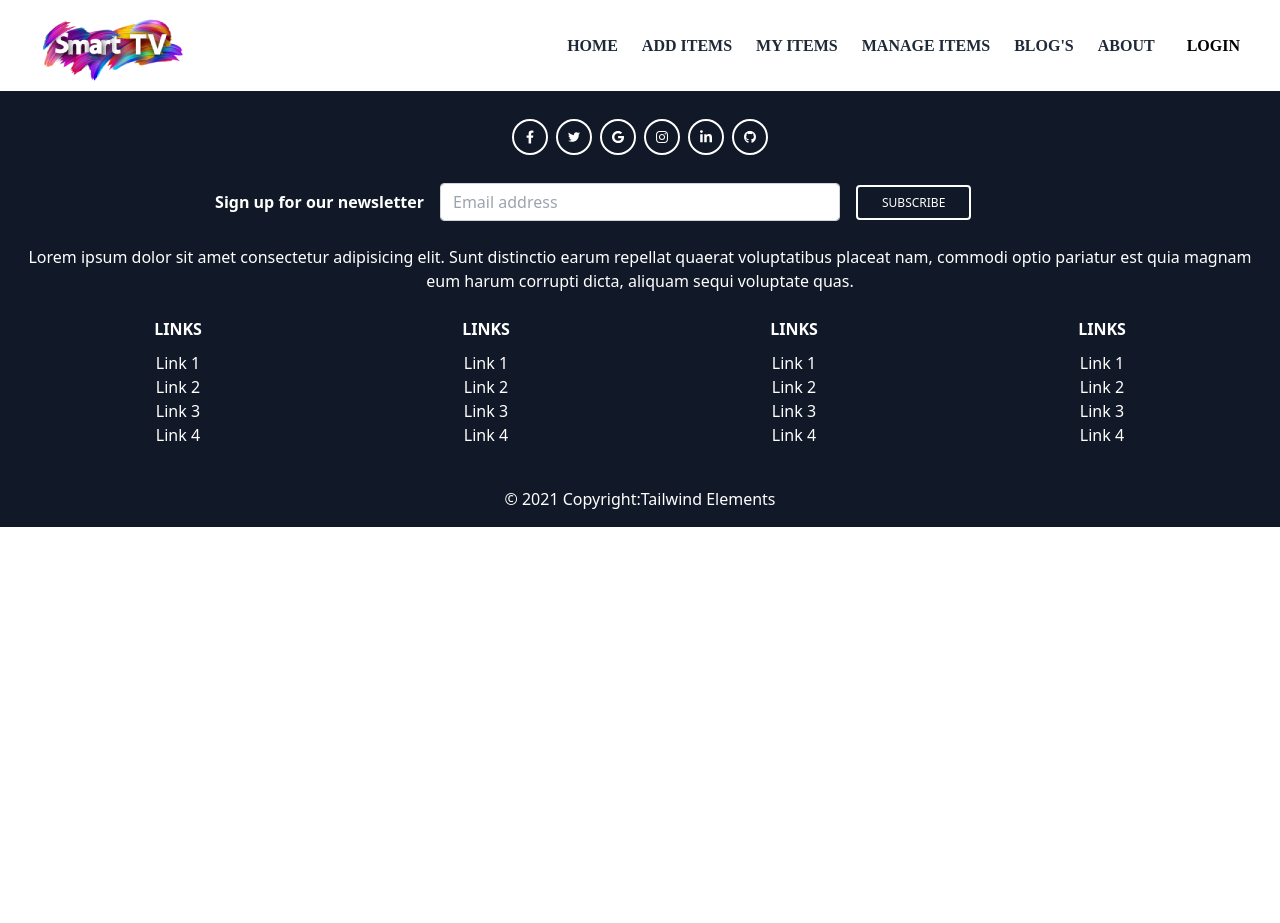
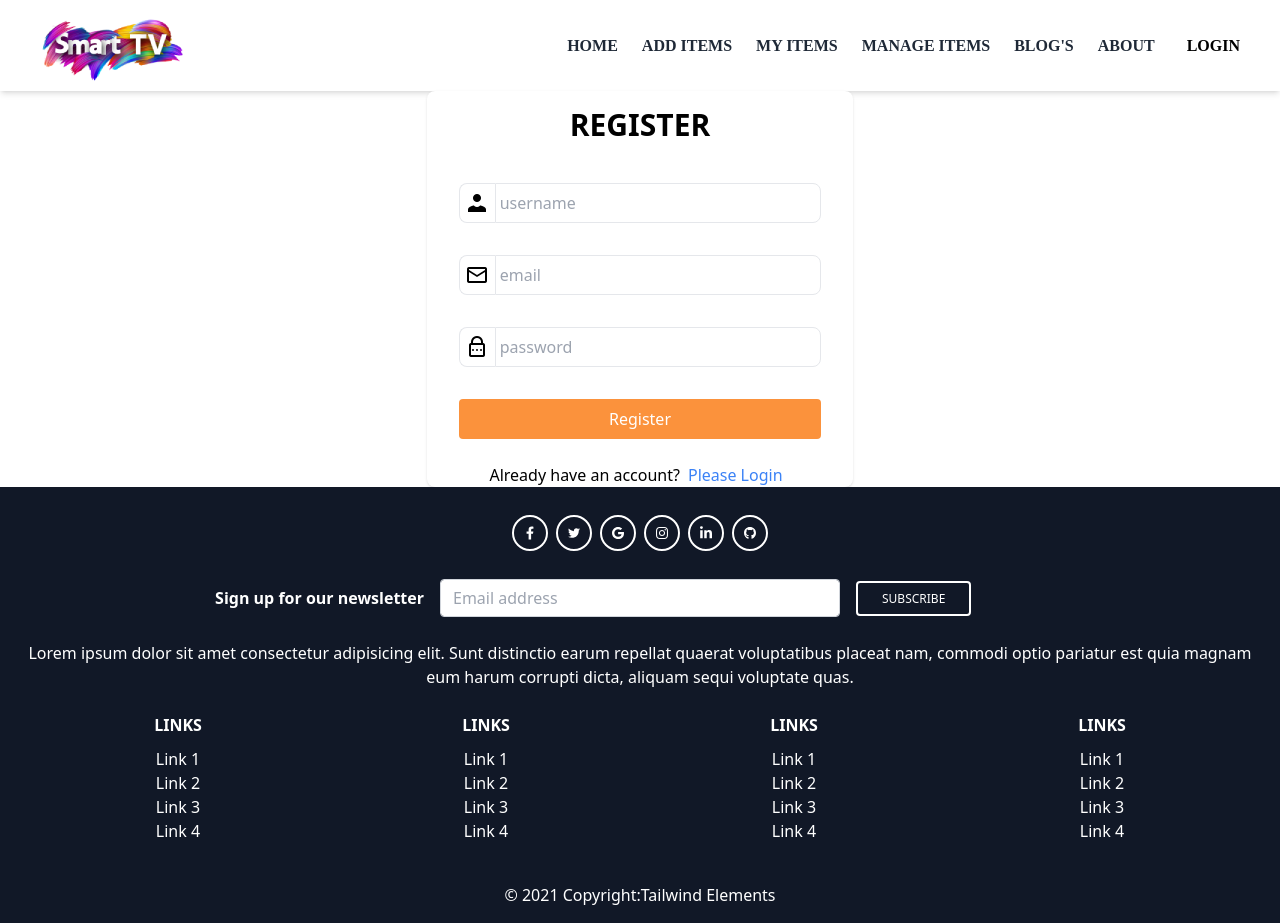
Before and after one commit to shoronshaha/smart-tv-warehouse-client, a React (Create React App) app: page /register in a window 1280 px wide. Before the commit the page ends 800 px from the top, so only its background shows below. Built offline with nearby package versions, Linux system fonts and the light colour scheme; what tw-elements would draw is missing.

Commit message:
create register page

```diff
--- a/src/App.js
+++ b/src/App.js
@@ -2,7 +2,7 @@ import { Route, Routes } from 'react-router-dom';
 import './App.css';
 import Home from './Components/Home/Home/Home';
 import Login from './Components/Login/Login/Login';
-// import Register from './Components/Login/Register/Register';
+import Register from './Components/Login/Register/Register';
 import Footer from './Components/Shared/Footer/Footer';
 import Navbar from './Components/Shared/Navbar/Navbar';
 
@@ -16,7 +16,7 @@ function App() {
         <Route path='/' element={<Home></Home>}></Route>
         <Route path='/home' element={<Home></Home>}></Route>
         <Route path='/login' element={<Login></Login>}></Route>
-        {/* <Route path='/register' element={<Register />} /> */}
+        <Route path='/register' element={<Register />} />
 
       </Routes>
       <Footer></Footer>
--- /dev/null
+++ b/src/Components/Login/Register/Register.js
@@ -0,0 +1,87 @@
+import React from 'react';
+import username from '../../../Images/icons/user.png';
+import mail from '../../../Images/icons/mail.png';
+import password from '../../../Images/icons/password.png';
+import { Link, useNavigate } from 'react-router-dom';
+import auth from '../../../Firebase/Firebase.init';
+import { useCreateUserWithEmailAndPassword, useUpdateProfile } from 'react-firebase-hooks/auth';
+// import Loading from '../../Shared/Loading/Loading';
+import { ToastContainer, toast } from 'react-toastify';
+import 'react-toastify/dist/ReactToastify.css';
+
+
+
+const Register = () => {
+    const [
+        createUserWithEmailAndPassword,
+        user,
+        loading,
+        error,
+    ] = useCreateUserWithEmailAndPassword(auth, { sendEmailVerification: true });
+    const [updateProfile, updating, updateError] = useUpdateProfile(auth);
+
+
+    const navigate = useNavigate();
+
+    const navigateLogin = () => {
+        navigate('/login');
+    }
+
+    // if (loading || updating) {
+    //     return <Loading></Loading>
+    // }
+
+    const handleRegister = async (event) => {
+        event.preventDefault();
+        const name = event.target.name.value;
+        const email = event.target.email.value;
+        const password = event.target.password.value;
+
+        await createUserWithEmailAndPassword(email, password);
+        await updateProfile({ displayName: name });
+        toast('Updated profile');
+        navigate('/home');
+    }
+
+
+
+    return (
+        <div>
+            <form onSubmit={handleRegister} className="justify-center items-center w-full shadow rounded-lg bg-white px-6 flex flex-col md:w-1/2 lg:w-1/3 m-auto">
+                <h2 className="text-3xl my-4 font-bold">REGISTER</h2>
+                <div className="w-full p-2 justify-start flex flex-col">
+                    <div className=" my-4 flex flex-row">
+                        <span className="z-highest rounded-l-lg w-10 h-10 flex justify-center items-center text-2xl text-gray-400 border border-r-0" mode="render" block="">
+                            <img src={username} alt="" />
+                        </span>
+                        <input type="text" className="border border-gray-200 rounded-r-lg outline-none focus:ring-1 ring-blue-400 w-full pl-1" id="" name="username" required placeholder="username" />
+                    </div>
+                    <div className="my-4 flex flex-row">
+                        <span className="z-highest rounded-l-lg w-10 h-10 flex justify-center items-center text-2xl text-gray-400 border border-r-0" mode="render" block="">
+                            <img src={mail} alt="" />
+                        </span>
+                        <input className="border border-gray-200 rounded-r-lg outline-none focus:ring-1 ring-blue-400 w-full pl-1" id="" type="email" name="email" required placeholder="email" />
+                    </div>
+
+                    <div className="my-4 flex flex-row">
+                        <span className="z-highest rounded-l-lg w-10 h-10 flex justify-center items-center text-2xl text-gray-400 border border-r-0" mode="render" block="">
+                            <img src={password} alt="" />
+                        </span>
+                        <input type="password" className="h-10 border border-gray-200 rounded-r-lg outline-none focus:ring-1 ring-blue-300 w-full pl-1" id="" name="password" placeholder="password" required />
+                    </div>
+                    <button value="button" className="px-4 py-2 rounded bg-orange-400 text-white hover:bg-orange-600 my-4 w-full" >Register</button>
+                </div>
+                <p>Already have an account?
+                    <Link to="/login" className=' text-blue-500 no-underline mx-2 cursor-pointer' onClick={navigateLogin}>Please Login</Link>
+                </p>
+                <div>
+
+                    <ToastContainer />
+                </div>
+            </form>
+
+        </div>
+    );
+};
+
+export default Register;
```
